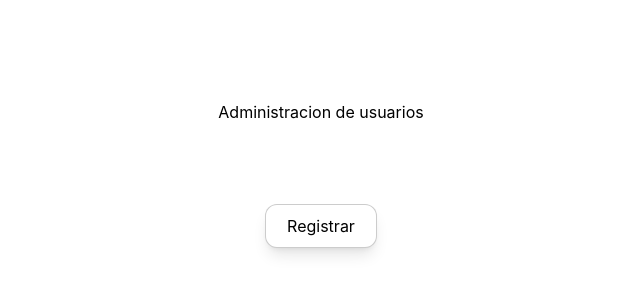
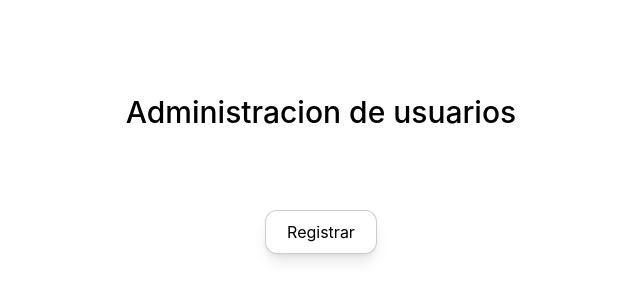
Before and after one commit to palavecino12/Dooria, a React app in the folder frontend/: page /mobile in a window 1280 px wide. Shown: the part 226-526 px from the top of the page, without its empty margins (319-959 px from the left). Built offline with nearby package versions, Linux system fonts and the light colour scheme; the HTML template or start-up script is replaced by a standard one.

Commit message:
Mejora del titulo Administracion de usuarios

```diff
--- a/frontend/src/pages/mobile/index.tsx
+++ b/frontend/src/pages/mobile/index.tsx
@@ -7,8 +7,8 @@ export default function Mobile() {
     <div className="flex flex-col justify-center items-center h-screen gap-20">
 
       {/* Titulo */}
-      <div>
-        <h1>Administracion de usuarios</h1>
+      <div >
+        <h1 className="text-3xl font-medium">Administracion de usuarios</h1>
       </div>
 
       {/* Botones */}
```
